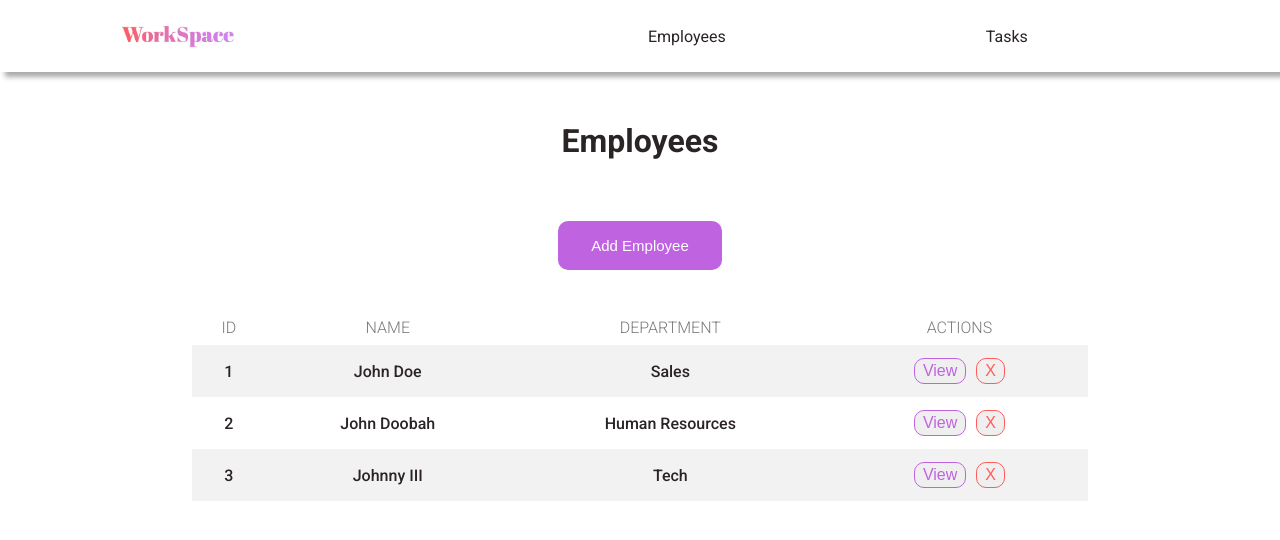
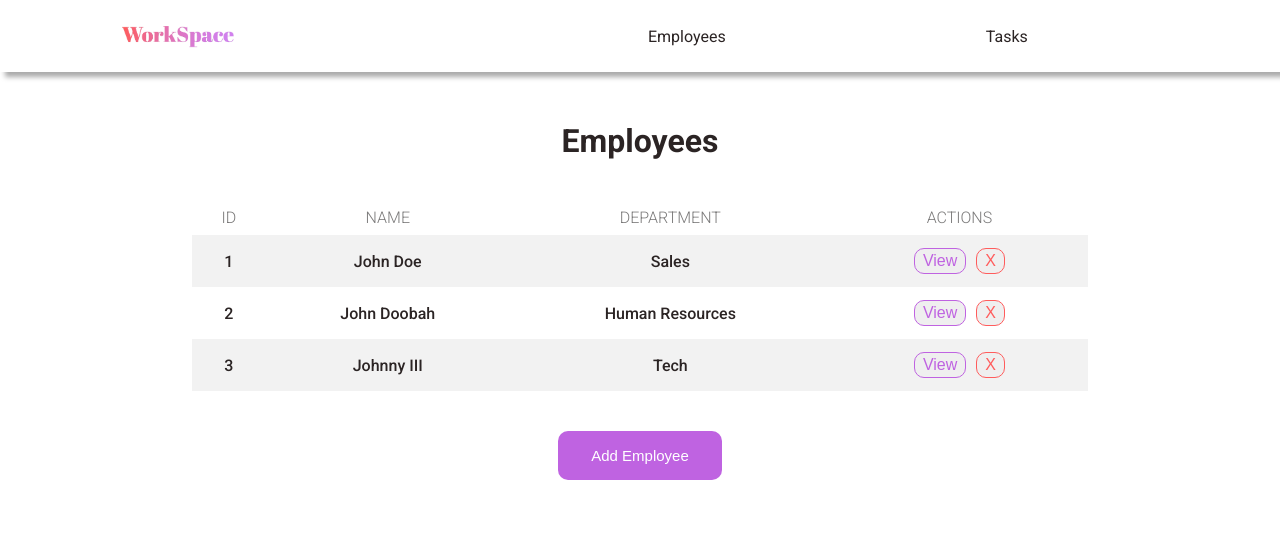
Before and after one commit to DimitriGol/Web-Dev-Final-Project, a React (Create React App) app in the folder workspace-frontend/: page /employees in a window 1280 px wide. Shown: the top 540 px of the page. Built offline with nearby package versions, Linux system fonts and the light colour scheme.

Commit message:
Move add buttons to below its respective tables

```diff
--- a/workspace-frontend/src/Components/Employees.js
+++ b/workspace-frontend/src/Components/Employees.js
@@ -9,12 +9,6 @@ function Employees() {
     return (
         <div className="App">
             <h1> Employees </h1>
-            {/* Add new employee */}
-            <div>
-                <Link to='/add-employee'>
-                    <button className='add-btn'> Add Employee </button>
-                </Link>
-            </div>
 
             {/* Get list of employees and output it here */}
 
@@ -74,6 +68,13 @@ function Employees() {
                     </tr>
                 </tbody>
             </table>
+
+            {/* Add new employee */}
+            <div>
+                <Link to='/add-employee'>
+                    <button className='add-btn'> Add Employee </button>
+                </Link>
+            </div>
         </div>
     )
 }
```
